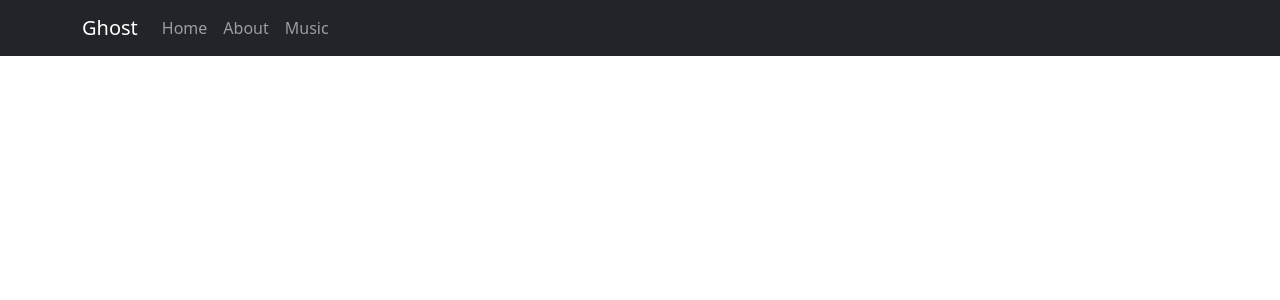
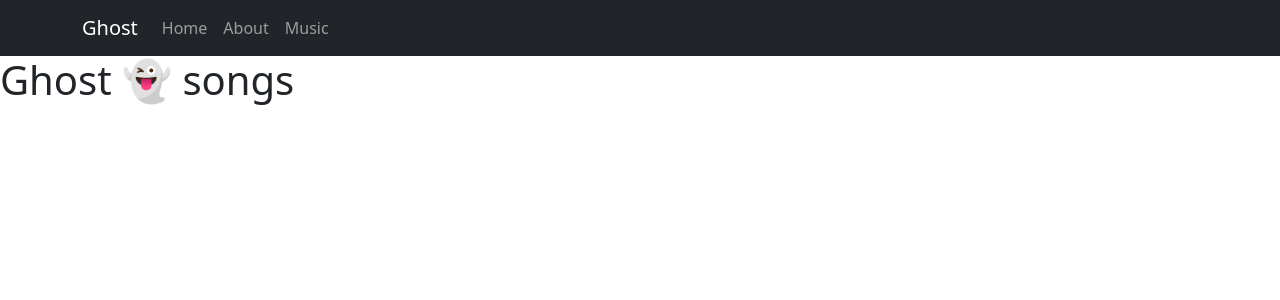
Before and after one commit to juliaalencarb/music-app, a React (Vite) app: page /music in a window 1280 px wide. Shown: the top 300 px of the page. Built offline with nearby package versions, Linux system fonts and the light colour scheme.

Commit message:
adding nav bar functionality.

```diff
--- a/src/App.jsx
+++ b/src/App.jsx
@@ -87,16 +87,15 @@ export default function App() {
   ])
 
   return (
-    <div>
       <Routes>
         <Route path='/' element={<NavBar />} >
           <Route index element={<Home />} />
           <Route path='/about' element={<About />} />
           <Route path='/music' element={ <Music /> } />
+        </Route>
+          <Route path='*' element={<h1>404 Not Found</h1>}>
           </Route>
-          <Route path='*' element={<h1>404 Not Found</h1>}></Route>
       </Routes>
-    </div>
   )
 }
 
--- a/src/components/NavBar/index.jsx
+++ b/src/components/NavBar/index.jsx
@@ -17,7 +17,8 @@ function NavBar() {
           </Nav>
         </Container>
         </Navbar>
-        </>
+      <Outlet />
+      </>
     )
 }
 
```
